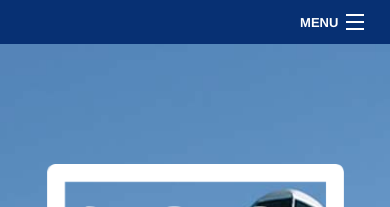
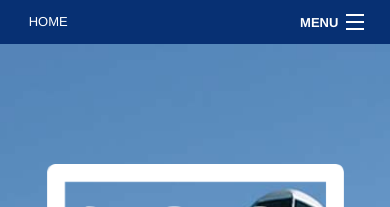
Before and after one commit to chrisgreeff/nautica, a Jekyll site: the page built from index.html, in a window 390 px wide. Shown: the top 207 px of the page. Built offline with Jekyll 4.4.1, drawn with Linux system fonts in a browser that asks for light colours.

Commit message:
Fixing responsive behaviour

```diff
--- a/_sass/_topbar.scss
+++ b/_sass/_topbar.scss
@@ -32,14 +32,28 @@
   top: 22px !important;
 }
 
+.na-topbar-logo {
+  height: $topbar-height;
+}
+
 @media (max-width: 1000px) {
   .top-bar {
     height: 44px !important;
 
     &.expanded { height: auto !important; }
   }
+
+  .top-bar-section li a {
+    height: 44px;
+  }
+
+  .na-topbar-link-text {
+    padding: 0;
+    margin-top: 0;
+    border-color: transparent;
+
+    .active & {
+      border-color: transparent;
+    }
+  }
 }
-
-.na-topbar-logo {
-  height: $topbar-height;
-}
```
